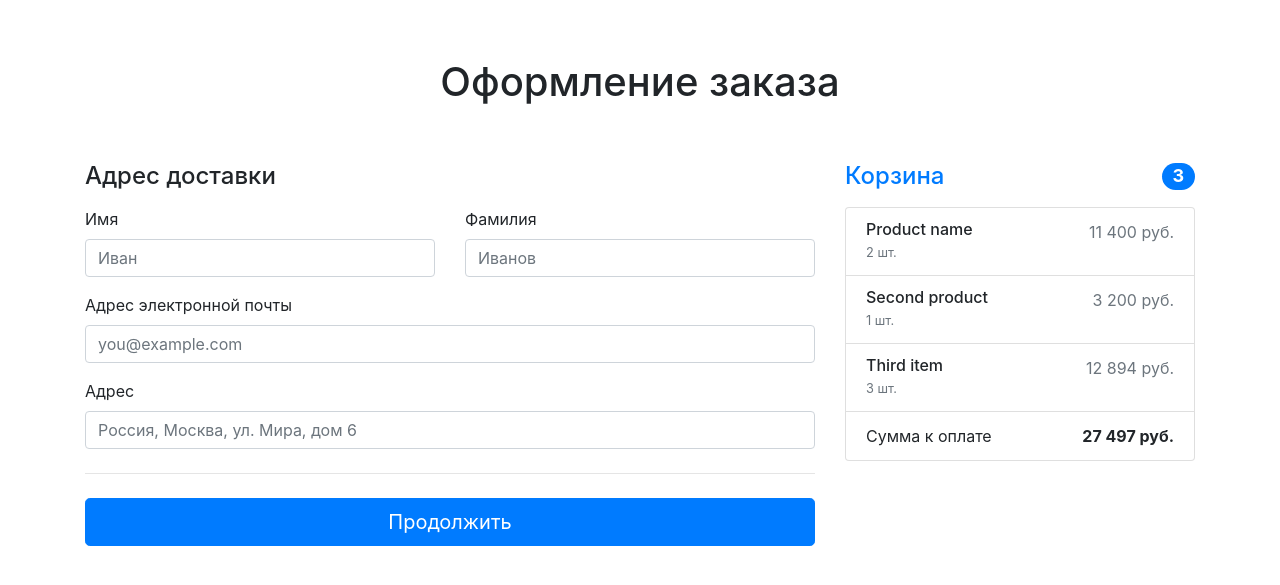
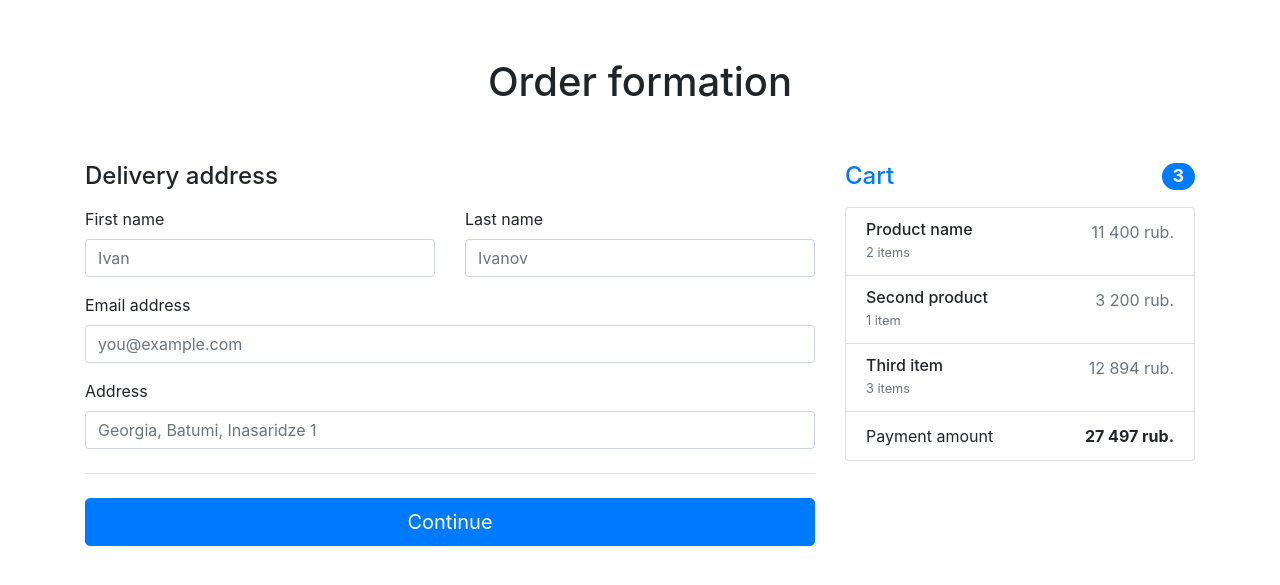
Before and after one commit to KanVull/Clothes-Store, a Django app: page /orders/order-create/ in a window 1280 px wide. Shown: the part 56-641 px from the top of the page. Run offline with Django 4.2, Linux system fonts and the light colour scheme; parts of the project's set-up code (start-up, migrations or seed data) failed here and were passed over; some libraries are stand-ins or nearby versions.

Commit message:
Translate template order-create to english

```diff
--- a/store/orders/templates/orders/order-create.html
+++ b/store/orders/templates/orders/order-create.html
@@ -4,77 +4,77 @@
 
 <section>
     <div class="alert alert-warning text-center" role="alert">
-        Пожалуйста, заполните адрес электронной почты.
+        Please provide email address.
     </div>
     <div class="container">
         <div class="py-5 text-center">
-            <h1>Оформление заказа</h1>
+            <h1>Order formation</h1>
         </div>
         <div class="row g-5">
             <div class="col-md-5 col-lg-4 order-md-last">
                 <h4 class="d-flex justify-content-between align-items-center mb-3">
-                    <span class="text-primary">Корзина</span>
+                    <span class="text-primary">Cart</span>
                     <span class="badge badge-primary badge-pill text-white">3</span>
                 </h4>
                 <ul class="list-group mb-3">
                     <li class="list-group-item d-flex justify-content-between lh-sm">
                         <div>
                             <h6 class="my-0">Product name</h6>
-                            <small class="text-muted">2 шт.</small>
+                            <small class="text-muted">2 items</small>
                         </div>
-                        <span class="text-muted">11 400 руб.</span>
+                        <span class="text-muted">11 400 rub.</span>
                     </li>
                     <li class="list-group-item d-flex justify-content-between lh-sm">
                         <div>
                             <h6 class="my-0">Second product</h6>
-                            <small class="text-muted">1 шт.</small>
+                            <small class="text-muted">1 item</small>
                         </div>
-                        <span class="text-muted">3 200 руб.</span>
+                        <span class="text-muted">3 200 rub.</span>
                     </li>
                     <li class="list-group-item d-flex justify-content-between lh-sm">
                         <div>
                             <h6 class="my-0">Third item</h6>
-                            <small class="text-muted">3 шт.</small>
+                            <small class="text-muted">3 items</small>
                         </div>
-                        <span class="text-muted">12 894 руб.</span>
+                        <span class="text-muted">12 894 rub.</span>
                     </li>
                     <li class="list-group-item d-flex justify-content-between">
-                        <span>Сумма к оплате</span>
-                        <strong>27 497 руб.</strong>
+                        <span>Payment amount</span>
+                        <strong>27 497 rub.</strong>
                     </li>
                 </ul>
             </div>
             <div class="col-md-7 col-lg-8">
-                <h4 class="mb-3">Адрес доставки</h4>
+                <h4 class="mb-3">Delivery address</h4>
                 <form>
                     <div class="row g-3">
                         <div class="col-sm-6">
-                            <label for="firstName" class="form-label">Имя</label>
-                            <input type="text" class="form-control" id="firstName" placeholder="Иван" value="" required>
+                            <label for="firstName" class="form-label">First name</label>
+                            <input type="text" class="form-control" id="firstName" placeholder="Ivan" value="" required>
                         </div>
 
                         <div class="col-sm-6">
-                            <label for="lastName" class="form-label">Фамилия</label>
-                            <input type="text" class="form-control" id="lastName" placeholder="Иванов" value=""
+                            <label for="lastName" class="form-label">Last name</label>
+                            <input type="text" class="form-control" id="lastName" placeholder="Ivanov" value=""
                                    required>
                         </div>
 
                         <div class="col-12 mt-3">
-                            <label for="email" class="form-label">Адрес электронной почты</label>
+                            <label for="email" class="form-label">Email address</label>
                             <input type="email" class="form-control" id="email" placeholder="you@example.com">
                         </div>
 
                         <div class="col-12 mt-3">
-                            <label for="address" class="form-label">Адрес</label>
+                            <label for="address" class="form-label">Address</label>
                             <input type="text" class="form-control" id="address"
-                                   placeholder="Россия, Москва, ул. Мира, дом 6" required>
+                                   placeholder="Georgia, Batumi, Inasaridze 1" required>
                         </div>
 
                     </div>
 
                     <hr class="my-4">
 
-                    <button class="w-100 btn btn-primary btn-lg" type="submit">Продолжить</button>
+                    <button class="w-100 btn btn-primary btn-lg" type="submit">Continue</button>
                 </form>
             </div>
         </div>
```
